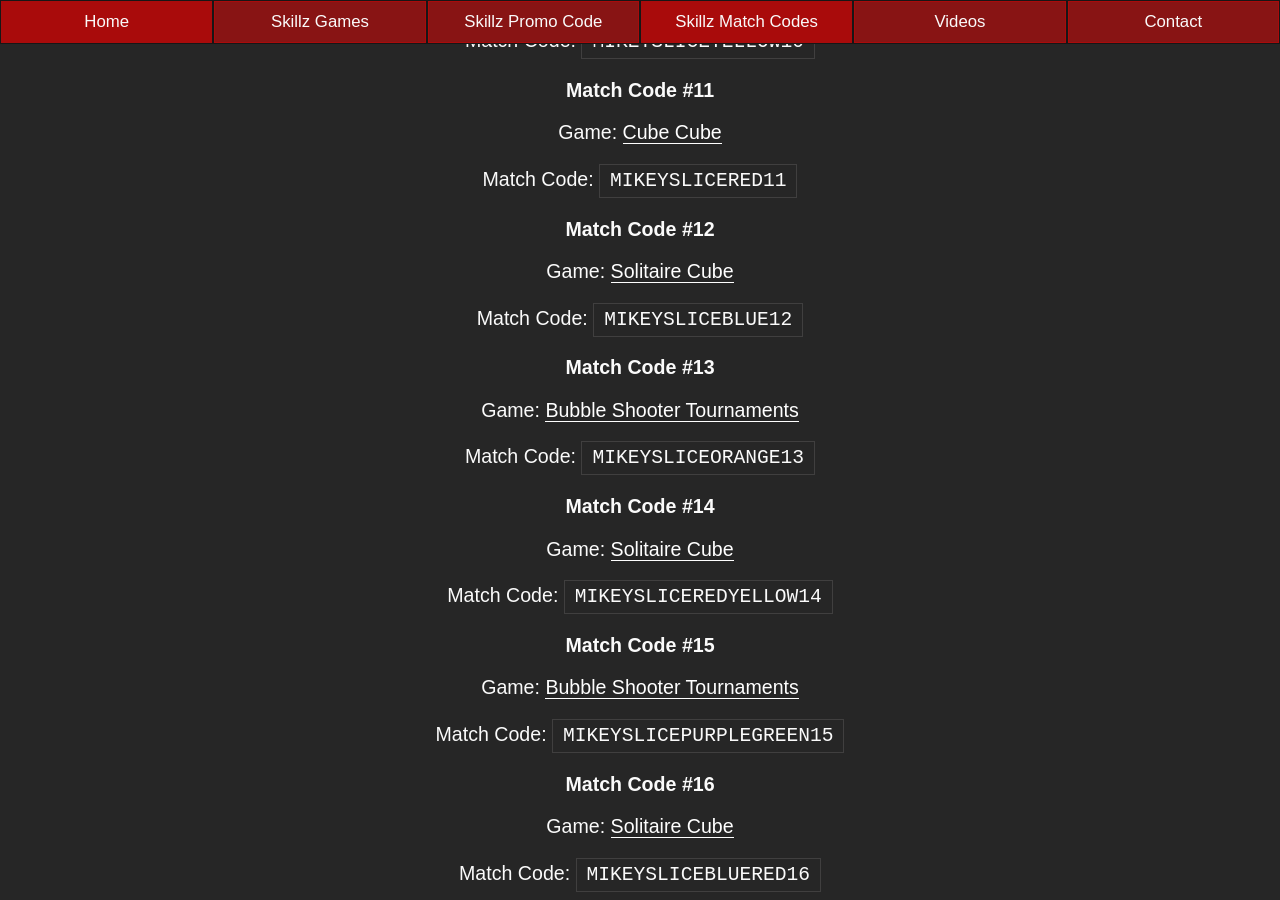
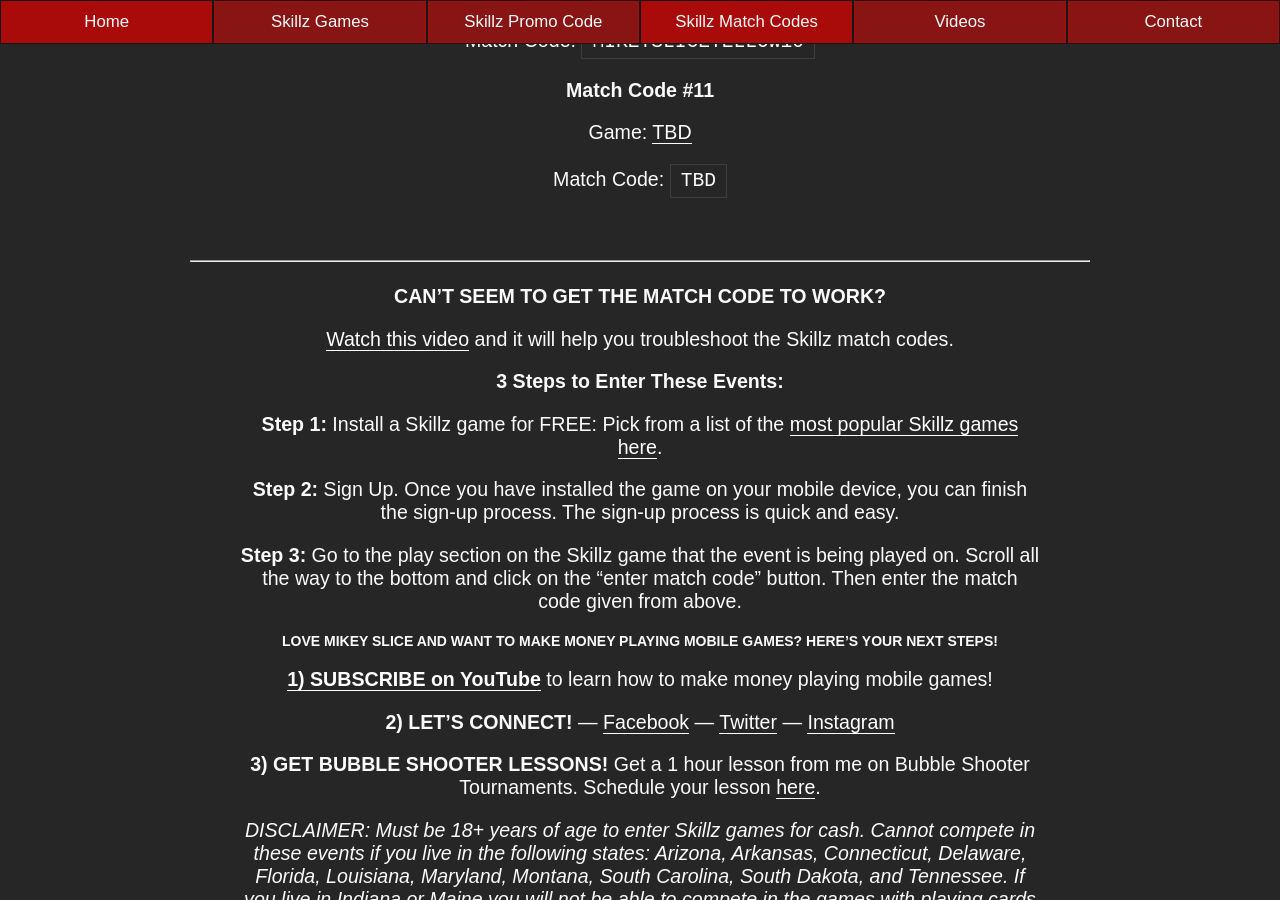
Before and after one commit to mikeyslice/esports-medium, a Jekyll site: the page built from skillz-match-codes.md, in a window 1280 px wide and 900 px high, scrolled down 4631 px. Built offline with Jekyll 4.4.1, drawn with Linux system fonts in a browser that asks for light colours; some of the changed text lies outside the part shown.

Commit message:
Update Skillz Match Codes “skillz-match-codes”

```diff
--- a/_includes/pages/skillz-match-codes.html
+++ b/_includes/pages/skillz-match-codes.html
@@ -163,83 +163,11 @@
 
 <h3>Match Code #11</h3>
 
-<p>Game: <a href="/skillz-games/">Cube Cube</a><p>
+<p>Game: <a href="/skillz-games/">TBD</a><p>
 
-<p>Match Code: <code>MIKEYSLICERED11</code><p>
+<p>Match Code: <code>TBD</code><p>
 
-<h3>Match Code #12</h3>
 
-<p>Game: <a href="/skillz-games/">Solitaire Cube</a><p>
-
-<p>Match Code: <code>MIKEYSLICEBLUE12</code><p>
-
-<h3>Match Code #13</h3>
-
-<p>Game: <a href="/skillz-games/">Bubble Shooter Tournaments</a><p>
-
-<p>Match Code: <code>MIKEYSLICEORANGE13</code><p>
-
-<h3>Match Code #14</h3>
-
-<p>Game: <a href="/skillz-games/">Solitaire Cube</a><p>
-
-<p>Match Code: <code>MIKEYSLICEREDYELLOW14</code><p>
-
-<h3>Match Code #15</h3>
-
-<p>Game: <a href="/skillz-games/">Bubble Shooter Tournaments</a><p>
-
-<p>Match Code: <code>MIKEYSLICEPURPLEGREEN15</code><p>
-
-<h3>Match Code #16</h3>
-
-<p>Game: <a href="/skillz-games/">Solitaire Cube</a><p>
-
-<p>Match Code: <code>MIKEYSLICEBLUERED16</code><p>
-
-<h3>Match Code #17</h3>
-
-<p>Game: <a href="/skillz-games/">Strike! eSports Bowling</a><p>
-
-<p>Match Code: <code>MIKEYSLICEGREENYELLOW17</code><p>
-
-<h3>Match Code #18</h3>
-
-<p>Game: <a href="/skillz-games/">Strike! eSports Bowling</a><p>
-
-<p>Match Code: <code>MIKEYSLICEINDIGOBLUE18</code><p>
-
-<h3>Match Code #19</h3>
-
-<p>Game: <a href="/skillz-games/">Strike! eSports Bowling</a><p>
-
-<p>Match Code: <code>MIKEYSLICEREDYELLOW19</code><p>
-
-<h3>Match Code #20</h3>
-
-<p>Game: <a href="/skillz-games/">Solitaire Cube</a><p>
-
-<p>Match Code: <code>MIKEYSLICEPURPLEBLUE20</code><p>
-
-<h3>Match Code #21</h3>
-
-<p>Game: <a href="/skillz-games/">Bubble Shooter Tournaments</a><p>
-
-<p>Match Code: <code>MIKEYSLICEREDORANGE21</code><p>
-
-<h3>Match Code #22</h3>
-
-<p>Game: <a href="/skillz-games/">Solitaire Cube</a><p>
-
-<p>Match Code: <code>MIKEYSLICEGREENBLUE22</code><p>
-
-<h3>Match Code #23</h3>
-
-<p>Game: <a href="/skillz-games/">Bubble Shooter Tournaments</a><p>
-
-<p>Match Code: <code>MIKEYSLICEWHITEGREEN23</code><p>
-
-<p>
 
 <br><hr><br>
 
```
Also changed, not shown: other parts of _includes/pages/skillz-match-codes.html (+1 -1 lines).
